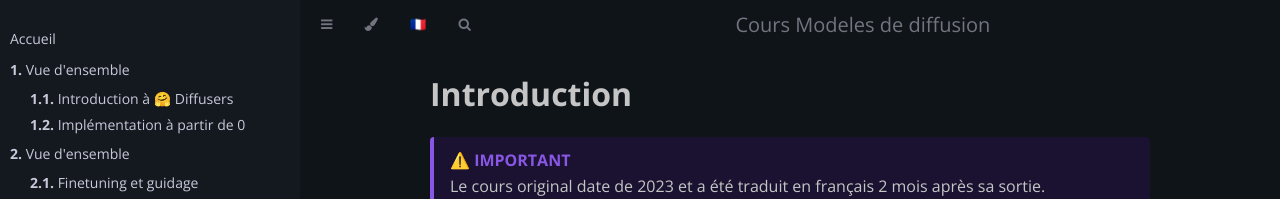
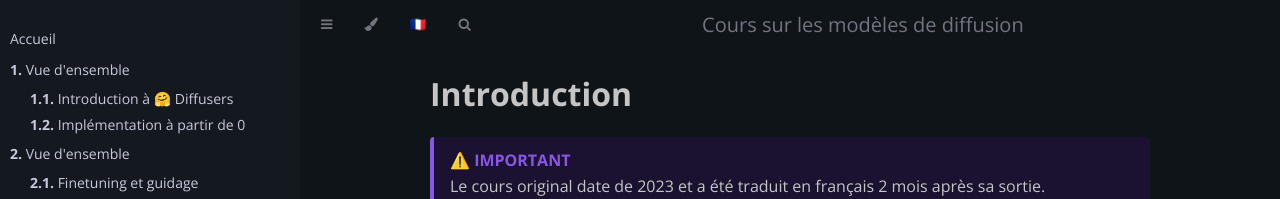
Before and after one commit to lbourdois/diffusion-course, a Jekyll site: the page built from index.md, in a window 1280 px wide. Shown: the top 199 px of the page. Built offline with Jekyll 4.4.1, drawn with Linux system fonts in a browser that asks for light colours; nearby versions of some CDN libraries; some of the changed lines change nothing that is shown.

Commit message:
Update _config.yml

```diff
--- a/_config.yml
+++ b/_config.yml
@@ -1,7 +1,7 @@
 permalink:           pretty
 
 # Setup
-title:               'Cours Modeles de diffusion'
+title:               'Cours sur les modèles de diffusion'
 tagline:             'Adaptation francaise'
 url:                 'https://lbourdois.github.io'
 baseurl:             '/diffusion-course'
@@ -10,8 +10,8 @@ default_lang:        'fr'
 
 # About/contact
 author:
-  name:              Zeming Lin
-  url:               https://twitter.com/ebetica
+  name:              Loïck BOURDOIS
+  url:               https://twitter.com/BdsLoick
 github:
   repo:              https://github.com/lbourdois/diffusion-course/
 
```
